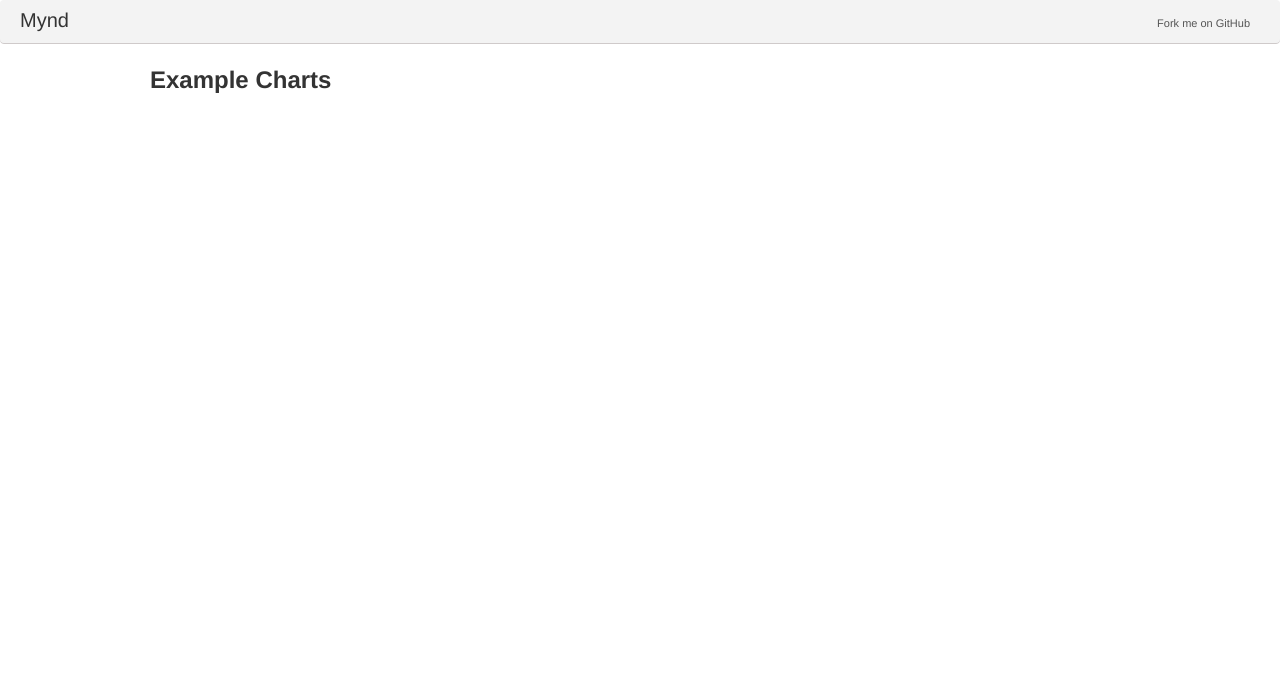
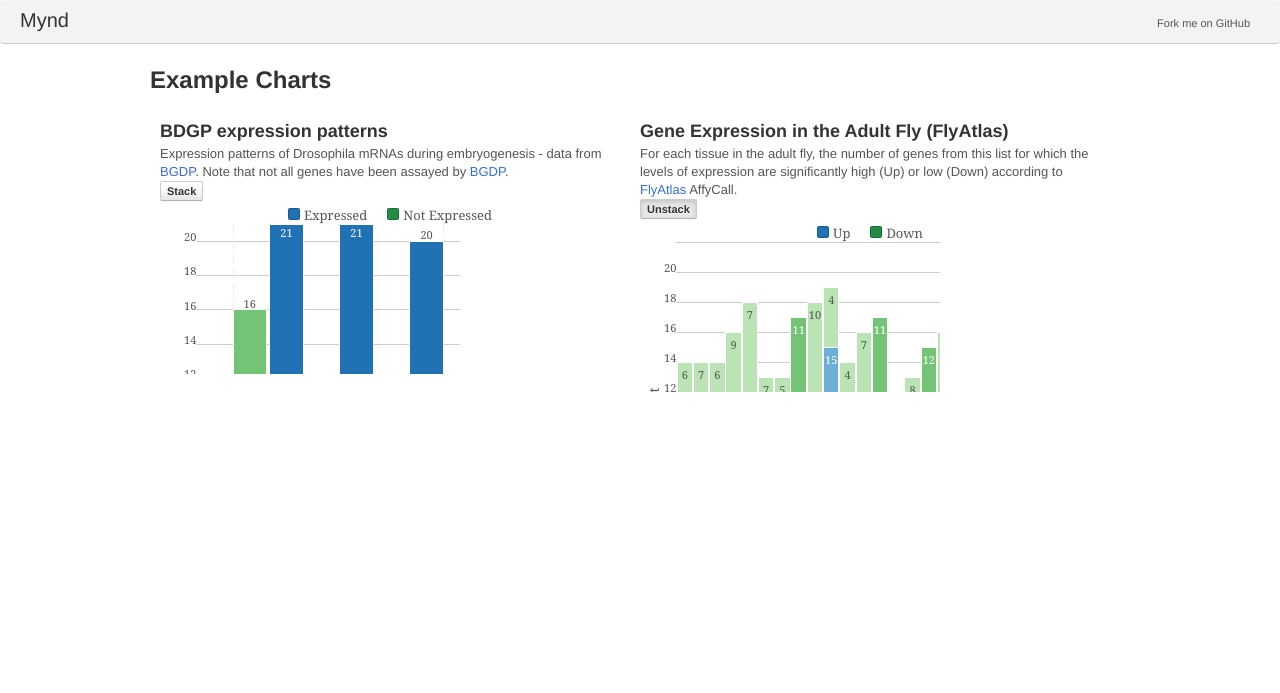
Before and after one commit to radekstepan/mynd, a website: page index.html in a window 1280 px wide. Drawn offline with nearby package versions, Linux system fonts and the light colour scheme; files that its build step writes are made by us from their sources.

Commit message:
nice working example

```diff
--- /dev/null
+++ b/data.json
@@ -0,0 +1,230 @@
+[
+    [
+        {
+            "description": "stage 1-3 (BDGP in situ)",
+            "data": [
+                2,
+                16
+            ]
+        },
+        {
+            "description": "stage 11-12 (BDGP in situ)",
+            "data": [
+                21,
+                1
+            ]
+        },
+        {
+            "description": "stage 13-16 (BDGP in situ)",
+            "data": [
+                21,
+                1
+            ]
+        },
+        {
+            "description": "stage 4-6 (BDGP in situ)",
+            "data": [
+                20,
+                2
+            ]
+        },
+        {
+            "description": "stage 7-8 (BDGP in situ)",
+            "data": [
+                17,
+                3
+            ]
+        },
+        {
+            "description": "stage 9-10 (BDGP in situ)",
+            "data": [
+                18,
+                3
+            ]
+        }
+    ],
+    [
+        {
+            "description": "Adult carcass",
+            "data": [
+                8,
+                6
+            ]
+        },
+        {
+            "description": "Adult eye",
+            "data": [
+                7,
+                7
+            ]
+        },
+        {
+            "description": "Adult fat body",
+            "data": [
+                8,
+                6
+            ]
+        },
+        {
+            "description": "Adult heart",
+            "data": [
+                7,
+                9
+            ]
+        },
+        {
+            "description": "Brain",
+            "data": [
+                11,
+                7
+            ]
+        },
+        {
+            "description": "Crop",
+            "data": [
+                6,
+                7
+            ]
+        },
+        {
+            "description": "Head",
+            "data": [
+                8,
+                5
+            ]
+        },
+        {
+            "description": "Hindgut",
+            "data": [
+                6,
+                11
+            ]
+        },
+        {
+            "description": "Larvae hindgut",
+            "data": [
+                8,
+                10
+            ]
+        },
+        {
+            "description": "Larval CNS",
+            "data": [
+                15,
+                4
+            ]
+        },
+        {
+            "description": "Larval carcass",
+            "data": [
+                10,
+                4
+            ]
+        },
+        {
+            "description": "Larval fat body",
+            "data": [
+                9,
+                7
+            ]
+        },
+        {
+            "description": "Larval midgut",
+            "data": [
+                6,
+                11
+            ]
+        },
+        {
+            "description": "Larval salivary gland",
+            "data": [
+                4,
+                8
+            ]
+        },
+        {
+            "description": "Larval trachea",
+            "data": [
+                5,
+                8
+            ]
+        },
+        {
+            "description": "Larval tubule",
+            "data": [
+                3,
+                12
+            ]
+        },
+        {
+            "description": "Male accessory glands",
+            "data": [
+                6,
+                10
+            ]
+        },
+        {
+            "description": "Mated spermatheca",
+            "data": [
+                5,
+                6
+            ]
+        },
+        {
+            "description": "Midgut",
+            "data": [
+                6,
+                11
+            ]
+        },
+        {
+            "description": "Ovary",
+            "data": [
+                7,
+                9
+            ]
+        },
+        {
+            "description": "S2 cells",
+            "data": [
+                6,
+                8
+            ]
+        },
+        {
+            "description": "Salivary gland",
+            "data": [
+                5,
+                8
+            ]
+        },
+        {
+            "description": "Testis",
+            "data": [
+                7,
+                9
+            ]
+        },
+        {
+            "description": "Thoracicoabdominal ganglion",
+            "data": [
+                9,
+                7
+            ]
+        },
+        {
+            "description": "Tubule",
+            "data": [
+                8,
+                14
+            ]
+        },
+        {
+            "description": "Virgin spermatheca",
+            "data": [
+                5,
+                6
+            ]
+        }
+    ]
+]
--- a/index.html
+++ b/index.html
@@ -5,13 +5,13 @@
         <title>Mynd</title>
 
         <!-- Twitter Bootstrap -->
-        <link href="css/bootstrap.css" rel="stylesheet">
+        <link href="bootstrap.css" rel="stylesheet">
 
         <style>
             .widget { margin:20px 10px; /*border-bottom:1px solid #EEE;*/ }
 
             .widget .canvas { shape-rendering:crispEdges; }
-            .widget .canvas rect { stroke:#FFF; cursor:pointer; }
+            .widget .canvas rect { stroke:#FFF; }
             .widget .canvas line { stroke:#CCC; }
             .widget .canvas line.dashed { stroke:#EEE; }
             .widget .canvas text { font-family:Georgia; fill:#555; font-size:11px; }
@@ -38,8 +38,8 @@
             /* legend */
             .widget .legend ul { margin:0; text-align:center; font-family:Georgia; color:#555; }
             .widget .legend ul li { display:inline; margin:0 10px; cursor:pointer; }
-            .widget .legend ul li:before { content:" "; display:inline-block; width:10px; height:10px; margin-right:4px; opacity:1;
-                border:1px solid rgba(0, 0, 0, 0.2); border-radius:2px; }
+            .widget .legend ul li:before { content:" "; display:inline-block; width:10px; height:10px; margin-right:4px;
+                opacity:1; border:1px solid rgba(0, 0, 0, 0.2); border-radius:2px; }
             .widget .legend ul li.s0:before { background:#2171b5; }
             .widget .legend ul li.s1:before { background:#238b45; }
             .widget .legend ul li.s2:before { background:#cb181d; }
@@ -48,8 +48,70 @@
             .widget .settings a { margin:0 10px 5px 0; }
         </style>
 
-        <!-- widgets -->
+        <script src="http://cdn.intermine.org/js/jquery/1.7.2/jquery.min.js"></script>
+
         <script src="js/mynd.js"></script>
+
+        <script>
+        $(function() {
+            var elements, axes, stacking, series;
+            elements = [ '#bdgp', '#flyatlas' ];
+            stacking = [ false, true ];
+            axes = [
+                {
+                    'horizontal': 'Stage',
+                    'vertical':   'Gene Count'
+                },
+                {
+                    'horizontal': 'Tissue',
+                    'vertical':   'Gene Count'
+                }
+            ];
+            series = [
+                ['Expressed', 'Not Expressed'],
+                ['Up', 'Down']
+            ]
+
+            $.getJSON('data.json', function(data) {
+                var i;
+                for (i = 0; i < 2; i++) {
+                    (function() {
+                        var chart, legend, settings;
+
+                        chart = new Mynd.Chart.column({
+                            'el':        $(elements[i] + ' div.content div.chart'),
+                            'data':      data[i],
+                            'width':     460,
+                            'isStacked': stacking[i],
+                            'axis':      axes[i]
+                        });
+
+                        legend = new Mynd.Chart.legend({
+                            'el':     $(elements[i] + ' div.content div.legend'),
+                            'chart':  chart,
+                            'series': series[i]
+                        });
+                        legend.render();
+
+                        settings = new Mynd.Chart.settings({
+                            'el':        $(elements[i] + ' div.content div.settings'),
+                            'chart':     chart,
+                            'legend':    legend,
+                            'isStacked': stacking[i]
+                        });
+                        settings.render();
+
+                        chart.height = $(elements[i]).height()
+                            - $(elements[i] + ' div.header').height()
+                            - $(elements[i] + ' div.legend').height()
+                            - $(elements[i] + ' div.settings').height();
+
+                        chart.render();
+                    })();
+                }
+            });
+        });
+        </script>
     </head>
 
     <body>
@@ -73,8 +135,28 @@
             </div>
 
             <div class="row">
-                <div id="one" class="widget span6"></div>
-                <div id="two" class="widget span6"></div>
+                <div id="bdgp" class="widget span6" style="height:572px;overflow:hidden;position:relative">
+                    <div class="header">
+                        <h3>BDGP expression patterns</h3>
+                        <p style="margin:0">Expression patterns of Drosophila mRNAs during embryogenesis - data from  <a href="http://www.fruitfly.org/cgi-bin/ex/insitu.pl" target="_new">BGDP</a>.  Note that not all genes have been assayed by <a href="http://www.fruitfly.org/cgi-bin/ex/insitu.pl" target="_new">BGDP</a>.</p>
+                    </div>
+                    <div class="content">
+                        <div class="settings"></div>
+                        <div class="legend"></div>
+                        <div class="chart"></div>
+                    </div>
+                </div>
+                <div id="flyatlas" class="widget span6" style="height:572px;overflow:hidden;position:relative">
+                    <div class="header">
+                        <h3>Gene Expression in the Adult Fly (FlyAtlas)</h3>
+                        <p style="margin:0">For each tissue in the adult fly, the number of genes from this list for which the levels of expression are significantly high (Up) or low (Down) according to <a href="http://www.flyatlas.org/" target="_new">FlyAtlas</a> AffyCall.</p>
+                    </div>
+                    <div class="content">
+                        <div class="settings"></div>
+                        <div class="legend"></div>
+                        <div class="chart"></div>
+                    </div>
+                </div>
             </div>
         </div>
     </body>
```
Also changed, not shown: 1 other file.
